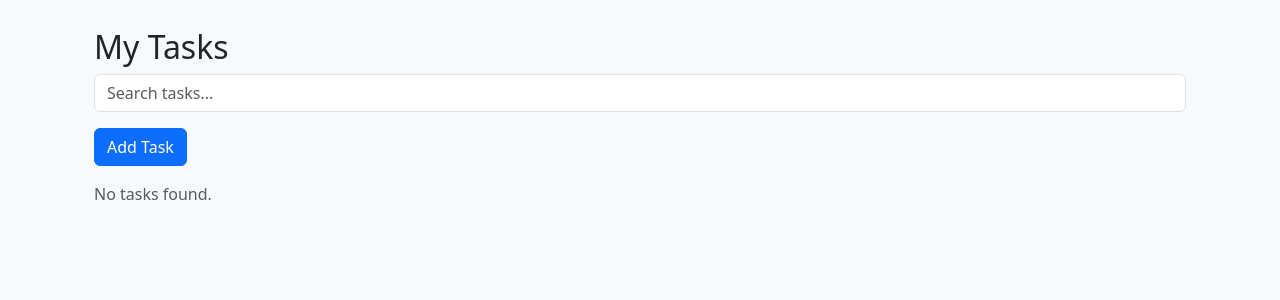
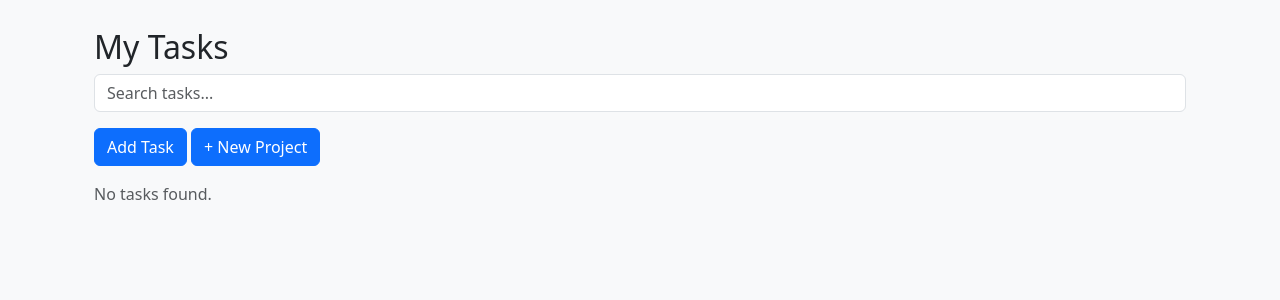
Before and after one commit to SuleimanAlqassem/Axsos_Boot_camp_project, a Django app: page /tasks/dashboard/ in a window 1280 px wide. Shown: the part 56-356 px from the top of the page. Run offline with Django 5.2, Linux system fonts and the light colour scheme; the visitor is signed in with stand-in values (Sample User, id 1); data that the repository does not hold is empty; some libraries are stand-ins or nearby versions.

Commit message:
Add JS to open Project modal and handle AJAX project creation

```diff
--- a/templates/tasks/task_main.html
+++ b/templates/tasks/task_main.html
@@ -9,8 +9,9 @@
   <input type="text" id="search-input" class="form-control mb-3" placeholder="Search tasks..." />
 
   <!-- add task -->
-  <button class="btn btn-primary mb-3" id="add-task-btn">Add Task</button>
-
+  <button class="btn btn-primary mb-3" id="add-task-btn" data-title="Create Task">Add Task</button>
+  <!-- add Project -->
+  <button class="btn btn-primary mb-3" id="add-project-btn" data-title="Create Project">+ New Project</button>
   <!-- tasks list -->
   <div id="task-container">
     {% include 'tasks/partials/task_list.html' %}
@@ -60,10 +61,12 @@ document.addEventListener('DOMContentLoaded', function () {
 
   // ➕ Open ADD TASK modal
   document.getElementById('add-task-btn').addEventListener('click', function () {
+    const title=this.dataset.title;
     fetch('/tasks/ajax/create/')
       .then(res => res.text())
       .then(formHtml => {
         document.getElementById('modal-body').innerHTML = formHtml;
+        document.querySelector('#taskModal .modal-title').innerText = title;
         new bootstrap.Modal(document.getElementById('taskModal')).show();
       });
   });
@@ -119,11 +122,12 @@ document.addEventListener('DOMContentLoaded', function () {
   document.addEventListener('click', function (e) {
     if (e.target && e.target.classList.contains('edit-task-btn')) {
       const taskId = e.target.dataset.id;
-
+      const title=e.target.dataset.title;
       fetch(`/tasks/ajax/update/${taskId}/`)
         .then(res => res.text())
         .then(formHtml => {
           document.getElementById('modal-body').innerHTML = formHtml;
+          document.querySelector('#taskModal .modal-title').innerText = title;
           new bootstrap.Modal(document.getElementById('taskModal')).show();
         });
     }
@@ -187,6 +191,43 @@ document.addEventListener('DOMContentLoaded', function () {
     }
   });
 
+  //Open Project Model and add project
+  document.getElementById('add-project-btn').addEventListener('click', function () {
+  const title=this.dataset.title;
+  fetch('/tasks/ajax/project/create/')
+    .then(res => res.json())
+    .then(data => {
+      document.getElementById('modal-body').innerHTML = data.html;
+      document.querySelector('#taskModal .modal-title').innerText = title;
+      new bootstrap.Modal(document.getElementById('taskModal')).show();
+    });
+});
+
+document.addEventListener('submit', function (e) {
+  if (e.target && e.target.id === 'project-form') {
+    e.preventDefault();
+    const form = e.target;
+    const formData = new FormData(form);
+
+    fetch('/tasks/ajax/project/create/', {
+      method: 'POST',
+      body: formData,
+      headers: {
+        'X-CSRFToken': getCSRFToken(),
+        'X-Requested-With': 'XMLHttpRequest'
+      }
+    })
+    .then(res => res.json())
+    .then(data => {
+      if (data.success) {
+        bootstrap.Modal.getInstance(document.getElementById('taskModal')).hide();
+        // يمكنك إعادة تحميل قائمة المشاريع هنا إذا أردت
+      } else {
+        document.getElementById('modal-body').innerHTML = data.html;
+      }
+    });
+  }
+});
 });
 </script>
 
```
